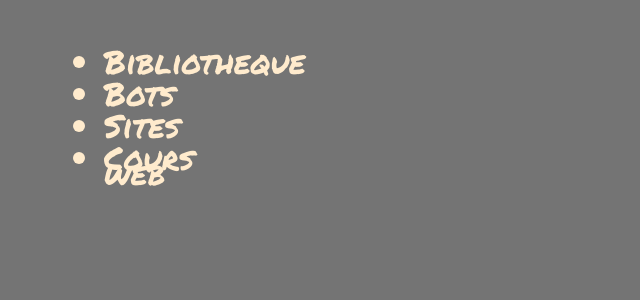
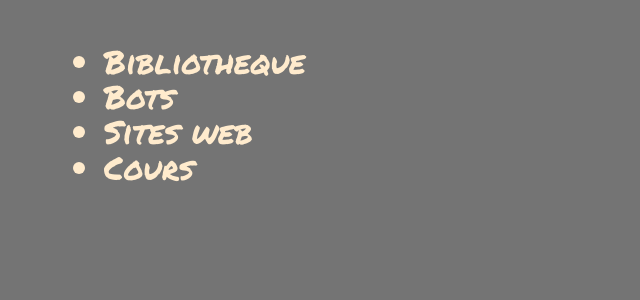
Before and after one commit to LordKasoul/Kabrock-web, a PHP site: page / in a window 1280 px wide. Shown: the part 168-468 px from the top of the page, without its empty margins (0-640 px from the left). Run offline with PHP 8.4, Linux system fonts and the light colour scheme.

Commit message:
removed a bunch of useless size statements

```diff
--- a/style.css
+++ b/style.css
@@ -41,47 +41,25 @@ body{
 p, a, h1, h2, h3, ul, li{
     color: blanchedalmond;
     font-family: 'Permanent Marker', cursive;
-    max-width: 90vw;
     font-size: 2rem;
     margin: 0px;
     text-decoration: none;
 }
 li{
-    margin-top: 0.4em;
+    margin-top: 0.5em;
     height: 1.5vw;
-    width: 12vw;
 }
 
 h1{
     font-size: 3em;
     margin: 0px;
     max-width: 90vw;
-
 }
 
 .options{
     margin-top: 3vw;
     margin-left:5vw;
-
     text-decoration: none;
-}
-.librairie{
-    height: 1.5vw;
-    width: 12vw;
-
-}
-.bot{
-    height: 1.5vw;
-    width: 5vw;
-}
-.web{
-    height: 1.5vw;
-    width: 10vw;
-}
-.bts{
-    text-decoration: none;
-    height: 1.5vw;
-    width: 10vw;
 }
 
 /*Cours.php*/
```
